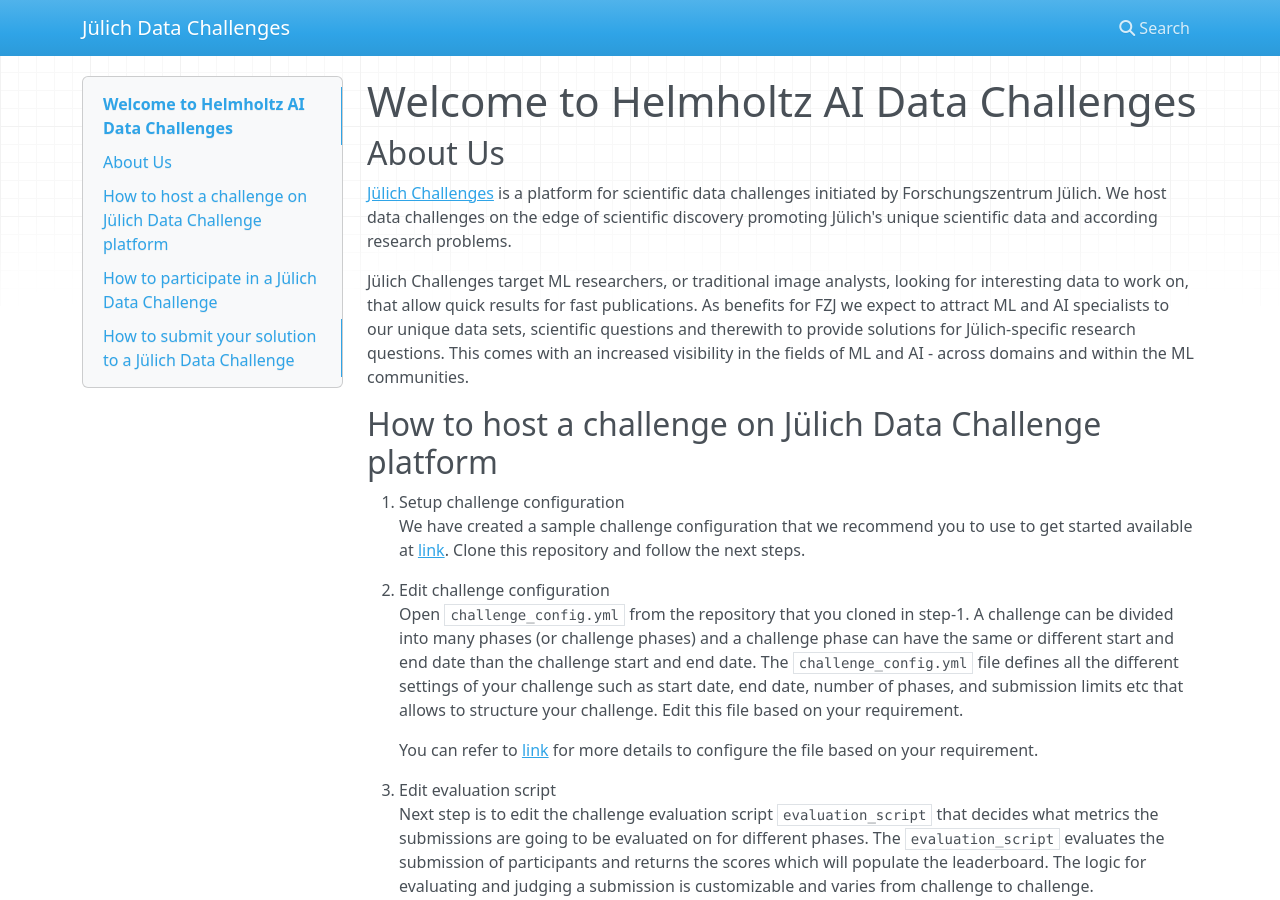
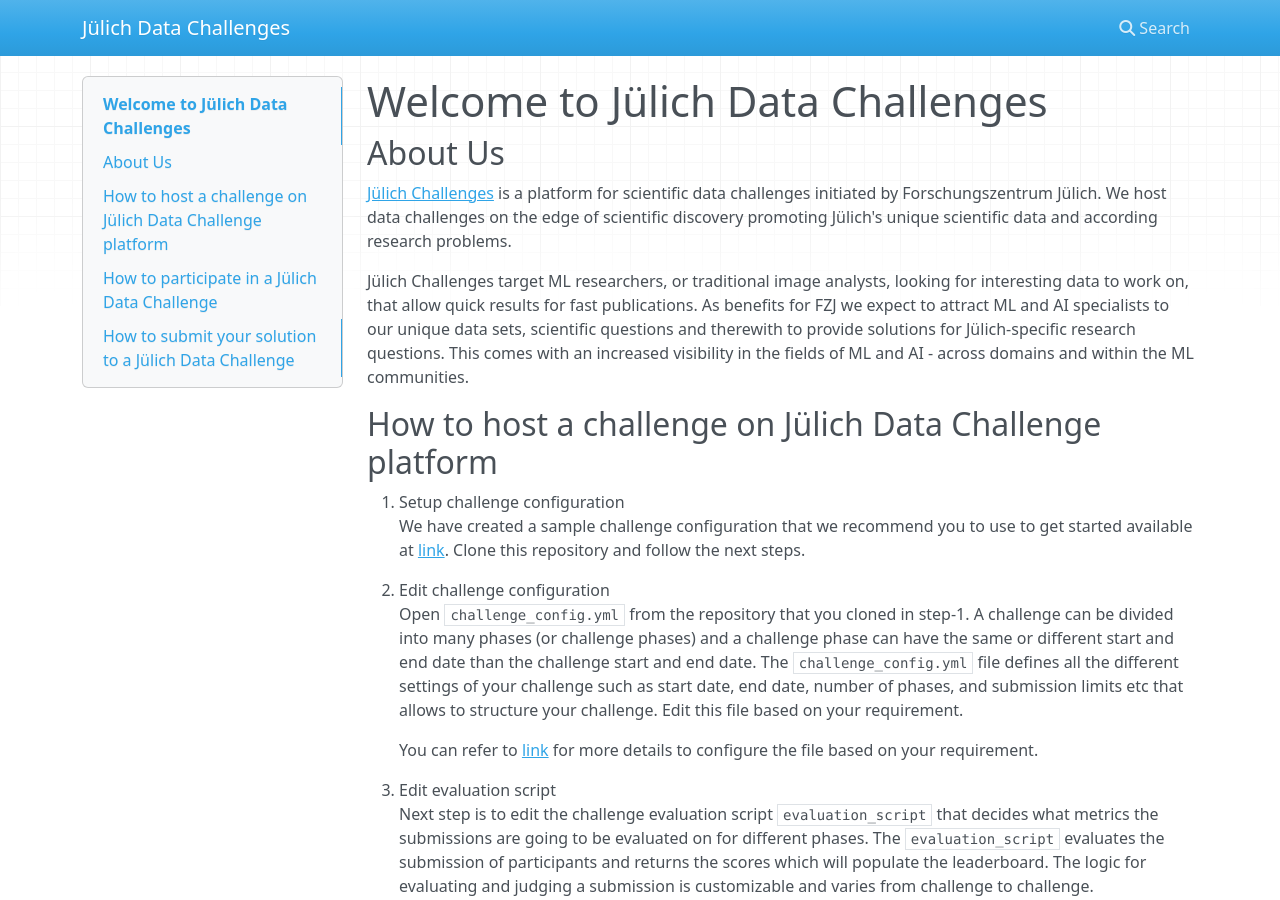
Before and after one commit to HelmholtzAI-FZJ/juelich_challenges_readthedoc, an MkDocs documentation site: the page built from docs/index.md, in a window 1280 px wide and 900 px high. Built offline with MkDocs 1.6.1, drawn with Linux system fonts in a browser that asks for light colours; nearby versions of some CDN libraries.

Commit message:
Update index.md

```diff
--- a/docs/index.md
+++ b/docs/index.md
@@ -1,4 +1,4 @@
-# Welcome to Helmholtz AI Data Challenges
+# Welcome to Jülich Data Challenges
 
 ## About Us
 
```
